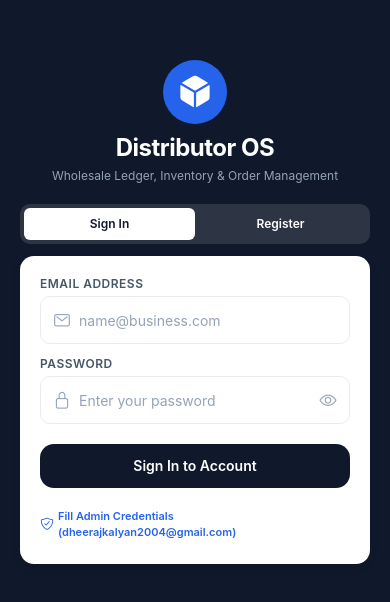
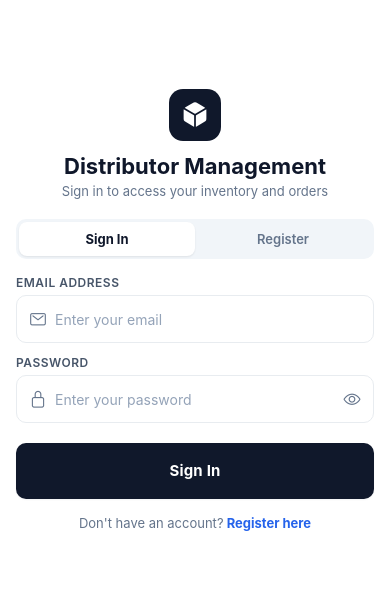
Before and after one commit to dheeraj323/InventoryManagment, a React Native app: screen /Login in a window 390 px wide. Shown: the part 110-712 px from the top of the page. Built offline with nearby package versions, Linux system fonts and the light colour scheme; no server answers.

Commit message:
login ui redesigned

```diff
--- a/src/screens/auth/LoginScreen.tsx
+++ b/src/screens/auth/LoginScreen.tsx
@@ -9,12 +9,12 @@ import {
   Platform,
   ScrollView,
   Alert,
+  StatusBar,
 } from 'react-native';
 import { Ionicons } from '@expo/vector-icons';
 import { Button } from '../../components/common/Button';
 import { Input } from '../../components/common/Input';
 import { useAuthStore } from '../../store/useAuthStore';
-import { ADMIN_CREDENTIALS } from '../../services/authService';
 import { colors, typography, spacing } from '../../theme';
 
 type AuthMode = 'LOGIN' | 'REGISTER';
@@ -43,16 +43,9 @@ export const LoginScreen: React.FC = () => {
   const [address, setAddress] = useState('');
   const [submitting, setSubmitting] = useState(false);
 
-  // Quick fill Admin credentials
-  const handleFillAdmin = () => {
-    setEmail(ADMIN_CREDENTIALS.email);
-    setPassword(ADMIN_CREDENTIALS.password);
-    clearError();
-  };
-
   const handleLogin = async () => {
     if (!email.trim() || !password) {
-      Alert.alert('Missing Fields', 'Please enter both your email address and password.');
+      Alert.alert('Missing Fields', 'Please enter your email address and password.');
       return;
     }
 
@@ -61,7 +54,7 @@ export const LoginScreen: React.FC = () => {
     try {
       await loginWithEmail(email.trim(), password);
     } catch (err: any) {
-      // Error handled by store
+      // Handled by store
     } finally {
       setSubmitting(false);
     }
@@ -69,17 +62,17 @@ export const LoginScreen: React.FC = () => {
 
   const handleRegister = async () => {
     if (!email.trim() || !password || !fullName.trim() || !phone.trim()) {
-      Alert.alert('Missing Fields', 'Please fill in all required registration fields.');
+      Alert.alert('Missing Fields', 'Please fill in all required fields.');
       return;
     }
 
     if (password.length < 6) {
-      Alert.alert('Weak Password', 'Password must be at least 6 characters long.');
+      Alert.alert('Password Too Short', 'Password must be at least 6 characters long.');
       return;
     }
 
     if (registerRole === 'VENDOR' && !shopName.trim()) {
-      Alert.alert('Missing Shop Name', 'Please provide the name of your shop or business.');
+      Alert.alert('Missing Shop Name', 'Please enter your shop or business name.');
       return;
     }
 
@@ -106,7 +99,7 @@ export const LoginScreen: React.FC = () => {
         });
       }
     } catch (err: any) {
-      // Error handled by store
+      // Handled by store
     } finally {
       setSubmitting(false);
     }
@@ -114,8 +107,10 @@ export const LoginScreen: React.FC = () => {
 
   return (
     <SafeAreaView style={styles.container}>
+      <StatusBar barStyle="dark-content" backgroundColor="#FFFFFF" />
+
       <KeyboardAvoidingView
-        behavior={Platform.OS === 'ios' ? 'padding' : 'height'}
+        behavior={Platform.OS === 'ios' ? 'padding' : undefined}
         style={styles.flex}
       >
         <ScrollView
@@ -124,20 +119,22 @@ export const LoginScreen: React.FC = () => {
           keyboardShouldPersistTaps="handled"
         >
           {/* Header Brand */}
-          <View style={styles.brandHeader}>
-            <View style={styles.logoCircle}>
-              <Ionicons name="cube" size={36} color={colors.textInverse} />
+          <View style={styles.header}>
+            <View style={styles.logoBox}>
+              <Ionicons name="cube" size={28} color="#FFFFFF" />
             </View>
-            <Text style={styles.brandTitle}>Distributor OS</Text>
-            <Text style={styles.brandSubtitle}>
-              Wholesale Ledger, Inventory & Order Management
+            <Text style={styles.appTitle}>Distributor Management</Text>
+            <Text style={styles.appSubtitle}>
+              {authMode === 'LOGIN'
+                ? 'Sign in to access your inventory and orders'
+                : 'Create a new account to get started'}
             </Text>
           </View>
 
-          {/* Mode Switch Tabs (Sign In / Create Account) */}
-          <View style={styles.tabContainer}>
+          {/* Mode Switcher Pills */}
+          <View style={styles.tabBar}>
             <TouchableOpacity
-              style={[styles.tabButton, authMode === 'LOGIN' && styles.tabButtonActive]}
+              style={[styles.tabItem, authMode === 'LOGIN' && styles.tabItemActive]}
               onPress={() => {
                 setAuthMode('LOGIN');
                 clearError();
@@ -146,8 +143,8 @@ export const LoginScreen: React.FC = () => {
             >
               <Text
                 style={[
-                  styles.tabButtonText,
-                  authMode === 'LOGIN' && styles.tabButtonTextActive,
+                  styles.tabText,
+                  authMode === 'LOGIN' && styles.tabTextActive,
                 ]}
               >
                 Sign In
@@ -155,7 +152,7 @@ export const LoginScreen: React.FC = () => {
             </TouchableOpacity>
 
             <TouchableOpacity
-              style={[styles.tabButton, authMode === 'REGISTER' && styles.tabButtonActive]}
+              style={[styles.tabItem, authMode === 'REGISTER' && styles.tabItemActive]}
               onPress={() => {
                 setAuthMode('REGISTER');
                 clearError();
@@ -164,8 +161,8 @@ export const LoginScreen: React.FC = () => {
             >
               <Text
                 style={[
-                  styles.tabButtonText,
-                  authMode === 'REGISTER' && styles.tabButtonTextActive,
+                  styles.tabText,
+                  authMode === 'REGISTER' && styles.tabTextActive,
                 ]}
               >
                 Register
@@ -173,12 +170,12 @@ export const LoginScreen: React.FC = () => {
             </TouchableOpacity>
           </View>
 
-          {/* Main Form Card */}
-          <View style={styles.card}>
+          {/* Form Card */}
+          <View style={styles.formContainer}>
             {authError && (
               <View style={styles.errorBanner}>
-                <Ionicons name="alert-circle" size={18} color={colors.danger} />
-                <Text style={styles.errorBannerText}>{authError}</Text>
+                <Ionicons name="alert-circle-outline" size={18} color="#DC2626" />
+                <Text style={styles.errorText}>{authError}</Text>
               </View>
             )}
 
@@ -187,7 +184,7 @@ export const LoginScreen: React.FC = () => {
               <View>
                 <Input
                   label="Email Address"
-                  placeholder="name@business.com"
+                  placeholder="Enter your email"
                   value={email}
                   onChangeText={(t) => {
                     setEmail(t);
@@ -196,7 +193,7 @@ export const LoginScreen: React.FC = () => {
                   keyboardType="email-address"
                   autoCapitalize="none"
                   leftIcon={
-                    <Ionicons name="mail-outline" size={18} color={colors.textMuted} />
+                    <Ionicons name="mail-outline" size={18} color="#64748B" />
                   }
                 />
 
@@ -210,61 +207,64 @@ export const LoginScreen: React.FC = () => {
                   }}
                   secureTextEntry={!showPassword}
                   leftIcon={
-                    <Ionicons name="lock-closed-outline" size={18} color={colors.textMuted} />
+                    <Ionicons name="lock-closed-outline" size={18} color="#64748B" />
                   }
                   rightIcon={
-                    <TouchableOpacity onPress={() => setShowPassword(!showPassword)}>
+                    <TouchableOpacity
+                      onPress={() => setShowPassword(!showPassword)}
+                      hitSlop={{ top: 10, bottom: 10, left: 10, right: 10 }}
+                    >
                       <Ionicons
                         name={showPassword ? 'eye-off-outline' : 'eye-outline'}
                         size={18}
-                        color={colors.textMuted}
+                        color="#64748B"
                       />
                     </TouchableOpacity>
                   }
                 />
 
                 <Button
-                  title={submitting ? 'Signing In...' : 'Sign In to Account'}
+                  title={submitting ? 'Signing in...' : 'Sign In'}
                   onPress={handleLogin}
                   disabled={submitting}
-                  style={styles.mainBtn}
+                  size="lg"
+                  style={styles.submitBtn}
                 />
 
-                {/* Quick Admin Helper */}
-                <TouchableOpacity
-                  style={styles.adminQuickFill}
-                  onPress={handleFillAdmin}
-                  activeOpacity={0.7}
-                >
-                  <Ionicons name="shield-checkmark-outline" size={14} color={colors.accent} />
-                  <Text style={styles.adminQuickFillText}>
-                    Fill Admin Credentials (dheerajkalyan2004@gmail.com)
-                  </Text>
-                </TouchableOpacity>
+                <View style={styles.switchModeFooter}>
+                  <Text style={styles.switchModePrompt}>Don't have an account?</Text>
+                  <TouchableOpacity
+                    onPress={() => {
+                      setAuthMode('REGISTER');
+                      clearError();
+                    }}
+                  >
+                    <Text style={styles.switchModeLink}> Register here</Text>
+                  </TouchableOpacity>
+                </View>
               </View>
             ) : (
               // ── REGISTRATION FORM ─────────────────────────────────────────
               <View>
-                {/* Role Selector: Vendor vs Staff */}
-                <Text style={styles.subHeading}>I am registering as:</Text>
+                <Text style={styles.rolePickerLabel}>I AM REGISTERING AS</Text>
                 <View style={styles.rolePickerRow}>
                   <TouchableOpacity
                     style={[
-                      styles.rolePickerChip,
-                      registerRole === 'VENDOR' && styles.rolePickerChipActive,
+                      styles.roleChip,
+                      registerRole === 'VENDOR' && styles.roleChipActive,
                     ]}
                     onPress={() => setRegisterRole('VENDOR')}
                     activeOpacity={0.8}
                   >
                     <Ionicons
-                      name="storefront"
+                      name="storefront-outline"
                       size={16}
-                      color={registerRole === 'VENDOR' ? colors.textInverse : colors.textSecondary}
+                      color={registerRole === 'VENDOR' ? '#2563EB' : '#64748B'}
                     />
                     <Text
                       style={[
-                        styles.rolePickerText,
-                        registerRole === 'VENDOR' && styles.rolePickerTextActive,
+                        styles.roleChipText,
+                        registerRole === 'VENDOR' && styles.roleChipTextActive,
                       ]}
                     >
                       Vendor / Retailer
@@ -273,109 +273,100 @@ export const LoginScreen: React.FC = () => {
 
                   <TouchableOpacity
                     style={[
-                      styles.rolePickerChip,
-                      registerRole === 'STAFF' && styles.rolePickerChipActive,
+                      styles.roleChip,
+                      registerRole === 'STAFF' && styles.roleChipActive,
                     ]}
                     onPress={() => setRegisterRole('STAFF')}
                     activeOpacity={0.8}
                   >
                     <Ionicons
-                      name="bicycle"
+                      name="person-outline"
                       size={16}
-                      color={registerRole === 'STAFF' ? colors.textInverse : colors.textSecondary}
+                      color={registerRole === 'STAFF' ? '#2563EB' : '#64748B'}
                     />
                     <Text
                       style={[
-                        styles.rolePickerText,
-                        registerRole === 'STAFF' && styles.rolePickerTextActive,
+                        styles.roleChipText,
+                        registerRole === 'STAFF' && styles.roleChipTextActive,
                       ]}
                     >
-                      Staff Member
+                      Delivery Staff
                     </Text>
                   </TouchableOpacity>
                 </View>
 
                 {registerRole === 'STAFF' && (
-                  <View style={styles.verificationNoticeBox}>
-                    <Ionicons name="information-circle" size={16} color={colors.accent} />
-                    <Text style={styles.verificationNoticeText}>
-                      Staff accounts are verified and approved by the Distributor Administrator before access is granted.
+                  <View style={styles.staffInfoBox}>
+                    <Ionicons name="information-circle-outline" size={16} color="#2563EB" />
+                    <Text style={styles.staffInfoText}>
+                      Staff accounts are reviewed by the administrator before activation.
                     </Text>
                   </View>
                 )}
 
-                {/* Common fields */}
                 <Input
                   label="Full Name *"
-                  placeholder="e.g. Rajesh Sharma"
                   value={fullName}
                   onChangeText={setFullName}
-                  leftIcon={
-                    <Ionicons name="person-outline" size={18} color={colors.textMuted} />
-                  }
                 />
 
                 {registerRole === 'VENDOR' && (
                   <Input
                     label="Shop / Business Name *"
-                    placeholder="e.g. Apex Supermarket"
                     value={shopName}
                     onChangeText={setShopName}
-                    leftIcon={
-                      <Ionicons name="storefront-outline" size={18} color={colors.textMuted} />
-                    }
                   />
                 )}
 
                 <Input
                   label="Email Address *"
-                  placeholder="name@example.com"
                   value={email}
                   onChangeText={setEmail}
                   keyboardType="email-address"
                   autoCapitalize="none"
-                  leftIcon={
-                    <Ionicons name="mail-outline" size={18} color={colors.textMuted} />
-                  }
                 />
 
                 <Input
-                  label="Mobile Phone *"
-                  placeholder="9876543210"
+                  label="Phone Number *"
                   value={phone}
                   onChangeText={setPhone}
                   keyboardType="phone-pad"
                   maxLength={10}
-                  leftIcon={
-                    <Ionicons name="call-outline" size={18} color={colors.textMuted} />
-                  }
+                  prefix="+91"
                 />
 
                 <Input
-                  label={registerRole === 'VENDOR' ? 'Shop Area / Locality' : 'Preferred Delivery Zone'}
-                  placeholder="e.g. North Zone, Market Road"
+                  label={
+                    registerRole === 'VENDOR'
+                      ? 'Area / Locality'
+                      : 'Preferred Delivery Zone'
+                  }
                   value={area}
                   onChangeText={setArea}
-                  leftIcon={
-                    <Ionicons name="location-outline" size={18} color={colors.textMuted} />
-                  }
                 />
+
+                {registerRole === 'VENDOR' && (
+                  <Input
+                    label="Shop Address (Optional)"
+                    value={address}
+                    onChangeText={setAddress}
+                  />
+                )}
 
                 <Input
                   label="Password (Min 6 Characters) *"
-                  placeholder="Create a strong password"
                   value={password}
                   onChangeText={setPassword}
                   secureTextEntry={!showPassword}
-                  leftIcon={
-                    <Ionicons name="lock-closed-outline" size={18} color={colors.textMuted} />
-                  }
                   rightIcon={
-                    <TouchableOpacity onPress={() => setShowPassword(!showPassword)}>
+                    <TouchableOpacity
+                      onPress={() => setShowPassword(!showPassword)}
+                      hitSlop={{ top: 10, bottom: 10, left: 10, right: 10 }}
+                    >
                       <Ionicons
                         name={showPassword ? 'eye-off-outline' : 'eye-outline'}
                         size={18}
-                        color={colors.textMuted}
+                        color="#64748B"
                       />
                     </TouchableOpacity>
                   }
@@ -386,13 +377,26 @@ export const LoginScreen: React.FC = () => {
                     submitting
                       ? 'Creating Account...'
                       : registerRole === 'VENDOR'
-                      ? 'Register & Open Store'
-                      : 'Submit Staff Registration'
+                      ? 'Create Vendor Account'
+                      : 'Submit Staff Application'
                   }
                   onPress={handleRegister}
                   disabled={submitting}
-                  style={styles.mainBtn}
+                  size="lg"
+                  style={styles.submitBtn}
                 />
+
+                <View style={styles.switchModeFooter}>
+                  <Text style={styles.switchModePrompt}>Already have an account?</Text>
+                  <TouchableOpacity
+                    onPress={() => {
+                      setAuthMode('LOGIN');
+                      clearError();
+                    }}
+                  >
+                    <Text style={styles.switchModeLink}> Sign in</Text>
+                  </TouchableOpacity>
+                </View>
               </View>
             )}
           </View>
@@ -405,168 +409,166 @@ export const LoginScreen: React.FC = () => {
 const styles = StyleSheet.create({
   container: {
     flex: 1,
-    backgroundColor: colors.primary,
+    backgroundColor: '#FFFFFF',
   },
   flex: {
     flex: 1,
   },
   scrollContent: {
-    padding: spacing.xl,
+    paddingHorizontal: spacing.lg,
+    paddingTop: spacing.xl,
+    paddingBottom: spacing.xxl,
     flexGrow: 1,
     justifyContent: 'center',
   },
-  brandHeader: {
+  header: {
     alignItems: 'center',
     marginBottom: spacing.xl,
   },
-  logoCircle: {
-    width: 64,
-    height: 64,
-    borderRadius: 32,
-    backgroundColor: colors.accent,
+  logoBox: {
+    width: 52,
+    height: 52,
+    borderRadius: 14,
+    backgroundColor: colors.primary,
     alignItems: 'center',
     justifyContent: 'center',
-    marginBottom: spacing.sm,
+    marginBottom: spacing.md,
   },
-  brandTitle: {
-    ...typography.h1,
-    color: colors.textInverse,
+  appTitle: {
+    fontSize: 22,
+    fontWeight: '700',
+    color: '#0F172A',
+    textAlign: 'center',
   },
-  brandSubtitle: {
-    ...typography.caption,
-    color: colors.textMuted,
+  appSubtitle: {
+    fontSize: 13,
+    color: '#64748B',
     textAlign: 'center',
     marginTop: 4,
+    maxWidth: 280,
   },
-  tabContainer: {
+  tabBar: {
     flexDirection: 'row',
-    backgroundColor: 'rgba(255, 255, 255, 0.12)',
-    borderRadius: spacing.borderRadiusMd,
-    padding: 4,
-    marginBottom: spacing.md,
+    backgroundColor: '#F1F5F9',
+    borderRadius: 10,
+    padding: 3,
+    marginBottom: spacing.lg,
   },
-  tabButton: {
+  tabItem: {
     flex: 1,
-    paddingVertical: spacing.sm,
+    paddingVertical: 9,
     alignItems: 'center',
-    borderRadius: spacing.borderRadiusSm,
+    borderRadius: 8,
   },
-  tabButtonActive: {
-    backgroundColor: colors.surface,
+  tabItemActive: {
+    backgroundColor: '#FFFFFF',
+    shadowColor: '#000',
+    shadowOffset: { width: 0, height: 1 },
+    shadowOpacity: 0.08,
+    shadowRadius: 2,
+    elevation: 2,
   },
-  tabButtonText: {
-    ...typography.captionBold,
-    color: colors.textInverse,
+  tabText: {
+    fontSize: 13,
+    fontWeight: '600',
+    color: '#64748B',
   },
-  tabButtonTextActive: {
-    color: colors.primary,
+  tabTextActive: {
+    color: '#0F172A',
+    fontWeight: '700',
   },
-  card: {
-    backgroundColor: colors.surface,
-    borderRadius: spacing.borderRadiusLg,
-    padding: spacing.xl,
-    shadowColor: '#000',
-    shadowOffset: { width: 0, height: 4 },
-    shadowOpacity: 0.1,
-    shadowRadius: 8,
-    elevation: 4,
+  formContainer: {
+    backgroundColor: '#FFFFFF',
   },
   errorBanner: {
     flexDirection: 'row',
     alignItems: 'center',
-    backgroundColor: colors.debitLight,
-    padding: spacing.md,
-    borderRadius: spacing.borderRadiusSm,
+    backgroundColor: '#FEF2F2',
+    borderWidth: 1,
+    borderColor: '#FEE2E2',
+    padding: spacing.sm + 2,
+    borderRadius: 8,
     marginBottom: spacing.md,
-    gap: spacing.sm,
+    gap: 8,
   },
-  errorBannerText: {
-    ...typography.captionBold,
-    color: colors.danger,
+  errorText: {
+    fontSize: 12,
+    color: '#DC2626',
     flex: 1,
+    fontWeight: '500',
   },
-  subHeading: {
-    ...typography.captionBold,
-    color: colors.textSecondary,
-    marginBottom: spacing.sm,
-    textTransform: 'uppercase',
+  rolePickerLabel: {
+    fontSize: 11,
+    fontWeight: '700',
+    color: '#64748B',
+    marginBottom: spacing.xs,
+    letterSpacing: 0.5,
   },
   rolePickerRow: {
     flexDirection: 'row',
     gap: spacing.sm,
     marginBottom: spacing.md,
   },
-  rolePickerChip: {
+  roleChip: {
     flex: 1,
     flexDirection: 'row',
     alignItems: 'center',
     justifyContent: 'center',
-    paddingVertical: spacing.sm,
-    borderRadius: spacing.borderRadiusSm,
+    paddingVertical: 10,
+    borderRadius: 8,
     borderWidth: 1,
-    borderColor: colors.border,
-    backgroundColor: colors.surfaceSubtle,
+    borderColor: '#E2E8F0',
+    backgroundColor: '#F8FAFC',
     gap: 6,
   },
-  rolePickerChipActive: {
-    backgroundColor: colors.primary,
-    borderColor: colors.primary,
+  roleChipActive: {
+    borderColor: '#2563EB',
+    backgroundColor: '#EFF6FF',
   },
-  rolePickerText: {
-    ...typography.captionBold,
-    color: colors.textSecondary,
+  roleChipText: {
     fontSize: 12,
+    fontWeight: '600',
+    color: '#64748B',
   },
-  rolePickerTextActive: {
-    color: colors.textInverse,
+  roleChipTextActive: {
+    color: '#2563EB',
+    fontWeight: '700',
   },
-  verificationNoticeBox: {
+  staffInfoBox: {
     flexDirection: 'row',
-    backgroundColor: colors.accentLight,
-    padding: spacing.sm,
-    borderRadius: spacing.borderRadiusSm,
+    alignItems: 'center',
+    backgroundColor: '#F0F9FF',
+    borderWidth: 1,
+    borderColor: '#E0F2FE',
+    padding: 10,
+    borderRadius: 8,
     marginBottom: spacing.md,
-    gap: spacing.xs,
-    alignItems: 'center',
+    gap: 6,
   },
-  verificationNoticeText: {
-    ...typography.caption,
-    color: colors.accent,
+  staffInfoText: {
+    fontSize: 11,
+    color: '#0369A1',
     flex: 1,
-    fontSize: 11,
     lineHeight: 15,
   },
-  mainBtn: {
+  submitBtn: {
     marginTop: spacing.sm,
+    backgroundColor: colors.primary,
+    borderRadius: 10,
   },
-  adminQuickFill: {
+  switchModeFooter: {
     flexDirection: 'row',
     alignItems: 'center',
     justifyContent: 'center',
     marginTop: spacing.lg,
-    paddingVertical: spacing.xs,
-    gap: 4,
   },
-  adminQuickFillText: {
-    ...typography.captionBold,
-    color: colors.accent,
-    fontSize: 11,
+  switchModePrompt: {
+    fontSize: 13,
+    color: '#64748B',
   },
-  quickAccessBox: {
-    marginTop: spacing.xl,
-    alignItems: 'center',
-  },
-  quickAccessTitle: {
-    ...typography.caption,
-    color: colors.textMuted,
-    marginBottom: spacing.sm,
-  },
-  quickAccessButtons: {
-    width: '100%',
-  },
-  quickBtn: {
-    marginBottom: spacing.sm,
-    backgroundColor: 'rgba(255, 255, 255, 0.08)',
-    borderColor: 'rgba(255, 255, 255, 0.2)',
+  switchModeLink: {
+    fontSize: 13,
+    fontWeight: '700',
+    color: '#2563EB',
   },
 });
```
